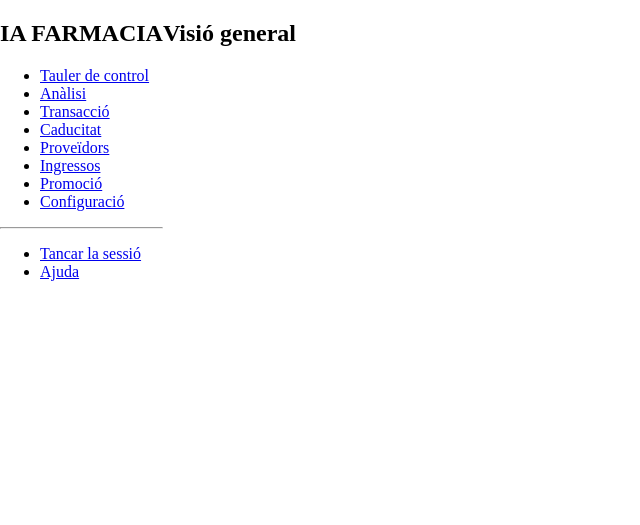
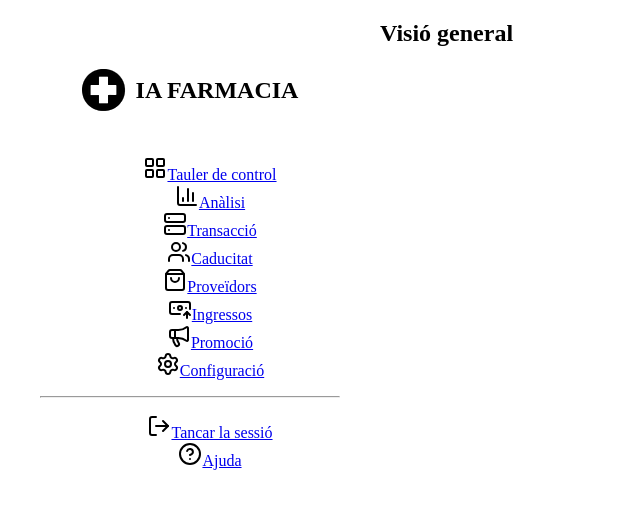
Before and after one commit to GavinCartier/pharmaceutical-ai, a Flask app: page / in a window 1280 px wide. Shown: the top 525 px of the page, without its empty margins (0-640 px from the left). Run offline with Flask 3, Linux system fonts and the light colour scheme.

Commit message:
basic sidebar

```diff
--- a/static/css/styles.css
+++ b/static/css/styles.css
@@ -4,3 +4,26 @@ body {
     display: flex;
     flex-direction: horizontal;
 }
+
+.sidebar {
+    padding: 40px;
+    width: 300px;
+}
+
+.sidebar-top {
+    display: flex;
+    flex-direction: horizontal;
+    align-items: center;
+    justify-content: center;
+    height: 100px;
+    gap: 10px;
+}
+
+.sidebar-top-image {
+    object-fit: contain;
+}
+
+.sidebar-list {
+    list-style-type: none;
+    justify-items: center;
+}
--- a/templates/components/sidebar.html
+++ b/templates/components/sidebar.html
@@ -1,20 +1,28 @@
 <nav class="sidebar">
-    <h2>IA FARMACIA</h2>
-    <ul>
-        <li><a href="#">Tauler de control</a></li>
-        <li><a href="#">Anàlisi</a></li>
-        <li><a href="#">Transacció</a></li>
-        <li><a href="#">Caducitat</a></li>
-        <li><a href="#">Proveïdors</a></li>
-        <li><a href="#">Ingressos</a></li>
-        <li><a href="#">Promoció</a></li>
-        <li><a href="#">Configuració</a></li>
+    <div class="sidebar-top">
+        <img
+            src="../static/images/Farmacia-IA.png"
+            alt="Farmacia IA logo"
+            class="sidebar-top-image"
+        />
+        <h2>IA FARMACIA</h2>
+    </div>
+
+    <ul class="sidebar-list">
+        <li><i data-lucide="layout-grid"></i><a href="#">Tauler de control</a></li>
+        <li><i data-lucide="chart-column"></i><a href="#">Anàlisi</a></li>
+        <li><i data-lucide="server"></i><a href="#">Transacció</a></li>
+        <li><i data-lucide="users"></i><a href="#">Caducitat</a></li>
+        <li><i data-lucide="shopping-bag"></i><a href="#">Proveïdors</a></li>
+        <li><i data-lucide="banknote-arrow-up"></i><a href="#">Ingressos</a></li>
+        <li><i data-lucide="megaphone"></i><a href="#">Promoció</a></li>
+        <li><i data-lucide="settings"></i><a href="#">Configuració</a></li>
     </ul>
 
     <hr>
 
-    <ul>
-        <li><a href="#">Tancar la sessió</a></li>
-        <li><a href="#">Ajuda</a></li>
+    <ul class="sidebar-list">
+        <li><i data-lucide="log-out"></i><a href="#">Tancar la sessió</a></li>
+        <li><i data-lucide="circle-question-mark"></i><a href="#">Ajuda</a></li>
     </ul>
 </nav>
--- a/templates/index.html
+++ b/templates/index.html
@@ -4,9 +4,14 @@
 <head>
     <title>Flask App</title>
     <link rel="stylesheet" href="{{ url_for('static', filename='css/styles.css') }}">
+    <script src="https://unpkg.com/lucide@latest"></script>
+
 </head>
 <body>
     {% include 'components/sidebar.html' %}
     {% include 'dashboard.html' %}
 </body>
 </html>
+<script>
+  lucide.createIcons();
+</script>
```
Also changed, not shown: static/images/Farmacia-IA.png (added).
